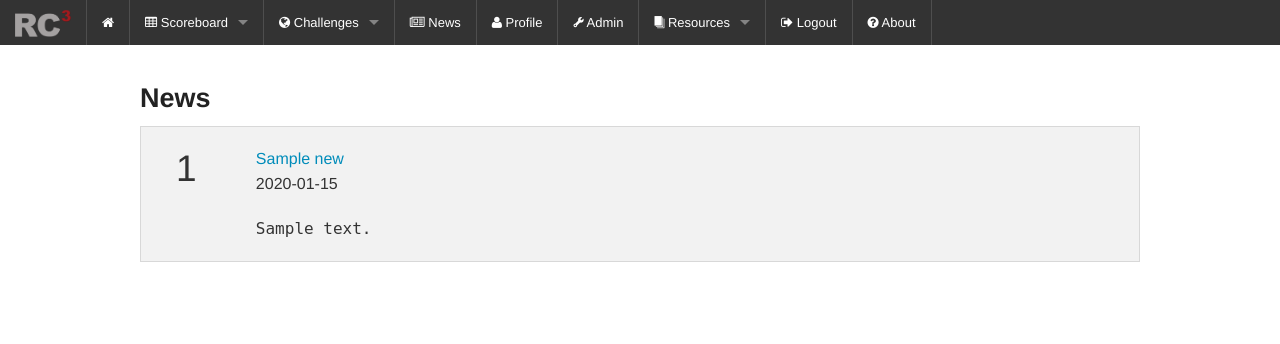
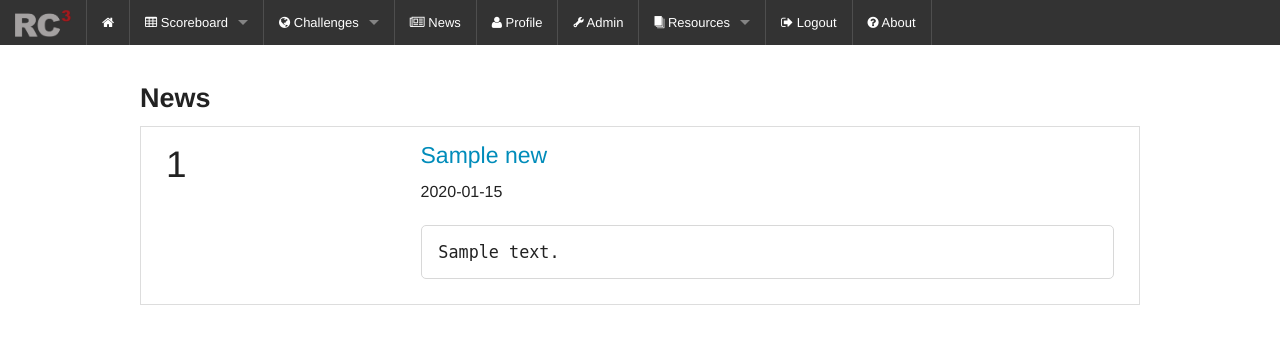
Before and after one commit to RITC3/rc3site, a Flask app: page /news in a window 1280 px wide. Shown: the top 344 px of the page. Run offline with Flask 2, Linux system fonts and the light colour scheme; a user stored in the database is signed in; tables that the repository leaves empty hold one stand-in row (values such as "Sample post"); parts of the project's set-up code (start-up, migrations or seed data) failed here and were passed over.

Commit message:
there done

```diff
--- a/app/templates/news.html
+++ b/app/templates/news.html
@@ -3,18 +3,23 @@
 
 <h3><strong>News</strong></h3>
 
-<div class="small-12 columns">
+<div class="small-12">
+<table>
+    <tbody>
     {% if articles %}
     {% for art in articles %}
-        <div class="row panel">
-            <div class="small-1 medium-1 columns"><h2>{{art.id}}</h2></div>
-            <div class="small-11 medium-11 columns">
-                <a href="{{art.link}}">{{art.title}}</a>
+        <tr valign="top">
+            <td><h2><div class="small-1 medium-1 columns">{{art.id}}</div></h2></td>
+            <td><div class="small-12 medium-12 columns">
+                    <h4><a href="{{art.link}}">{{art.title}}</a></h4>
                 <p>{{art.date}}</p>
-                <pre>{{art.description}}</pre>
+                <div class="about-info"><pre>{{art.description}}</pre></div>
             </div>
-        </div>
+        </td>
+        </tr>
     {% endfor %}
     {% endif %}
+    </tbody>
+</table>
 </div>
 {% endblock %}
```
